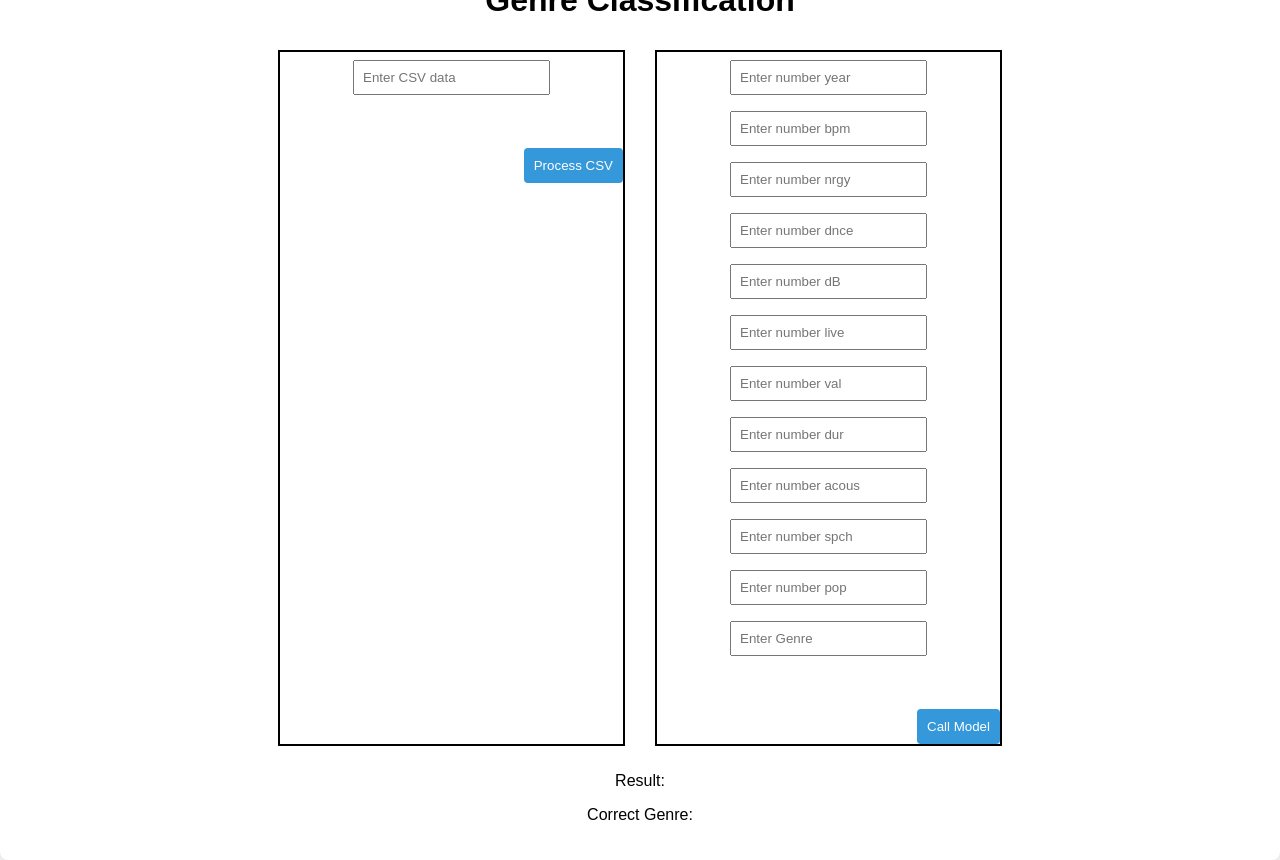
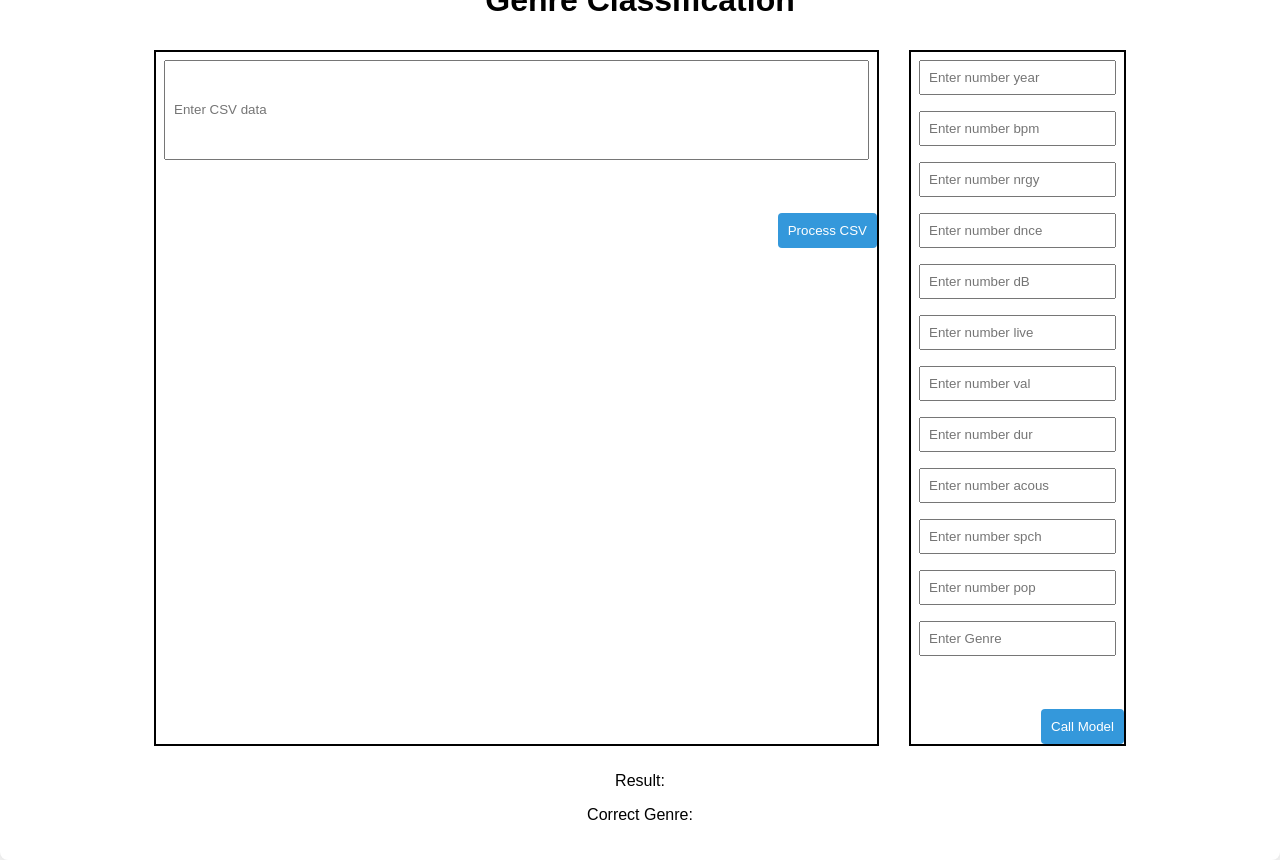
Before and after one commit to aFishboy/ECS171GroupProject, a Flask app: page / in a window 1280 px wide. Run offline with Flask 3, Linux system fonts and the light colour scheme; parts of the project's set-up code (start-up, migrations or seed data) failed here and were passed over.

Commit message:
import pickle, comments, front end.

```diff
--- a/app.py
+++ b/app.py
@@ -2,6 +2,10 @@ import pickle
 from flask import Flask, render_template, request, jsonify
 
 app = Flask(__name__)
+
+# Load the trained model
+with open('model.pkl', 'rb') as model_file:
+    model = pickle.load(model_file)
 
 @app.route('/')
 def index():
@@ -14,9 +18,7 @@ def call_model():
         data = request.get_json()
         # Now, 'data' is a Python dictionary
 
-        # Load the trained model
-        with open('model.pkl', 'rb') as model_file:
-            model = pickle.load(model_file)
+
 
         print(data)
 
--- a/static/styles.css
+++ b/static/styles.css
@@ -21,6 +21,12 @@ input {
     margin: 8px;
 }
 
+#csvInput {
+    width: 95%;
+    height: 80px;
+    resize: both; /* Allows both horizontal and vertical resizing */
+}
+
 button {
     padding: 10px;
     background-color: #3498db;
@@ -36,7 +42,7 @@ button:hover {
 
 .flex-parent-element {
 	display: flex;
-	width: 60%; /*width size of grids*/
+	width: 80%; /*width size of grids*/
     margin: 0 auto; /* Center the flex container horizontally */
 }
 
@@ -44,6 +50,12 @@ button:hover {
 	flex: 1;
 	border: 2px solid black;
 	margin: 10px;
+}
+
+.flex-child-element.left {
+    flex: 65%;
+    border: 2px solid black;
+    margin: 10px;
 }
 
 .flex-child-element:first-child {
```
Also changed, not shown: 2 other files.
